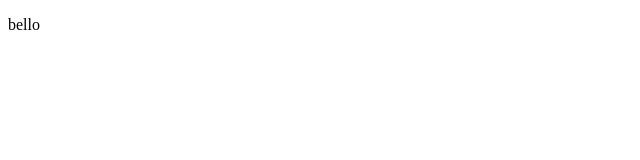
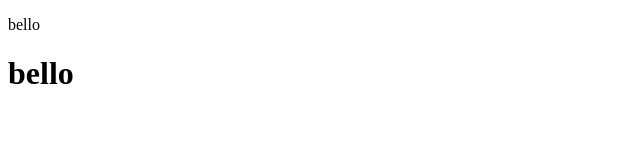
Before and after one commit to GouthamSrinu/JavaQuizRepo, a plain HTML site: page index.html in a window 1280 px wide. Shown: the whole page, without its empty margins (0-640 px from the left). Drawn offline with Linux system fonts and the light colour scheme.

Commit message:
added a h1 tag

```diff
--- a/index.html
+++ b/index.html
@@ -11,5 +11,8 @@
                 bello
             </p>
         </div>
+        <div>
+            <h1>bello</h1>
+        </div>
     </body>
     </html>
```
